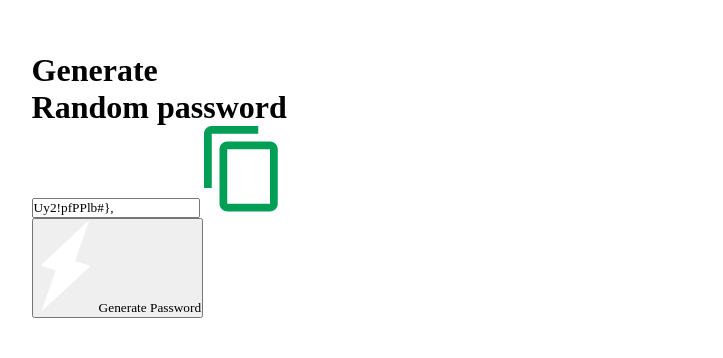
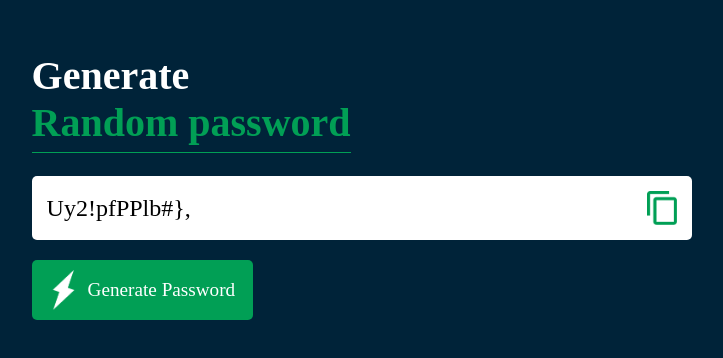
Before and after one commit to Radhakrishnan-R/random-password-generator, a plain HTML site: page index.html in a window 1280 px wide. Shown: the part 122-480 px from the top of the page, without its empty margins (142-865 px from the left). Drawn offline with Linux system fonts and the light colour scheme.

Commit message:
Update style.css

```diff
--- a/style.css
+++ b/style.css
@@ -5,7 +5,7 @@
     box-sizing: border-box;
 }
 
-.body{
+body{
     background: #002339;
     color: #fff;
 }
@@ -16,3 +16,55 @@
     margin: 12%;
     padding: 20px;
 }
+
+h1 {
+    font-size: 2.5rem;
+}
+
+h1 span{
+    color: #019f55;
+    border-bottom: 1px solid #019f55;
+    padding-bottom: 7px;
+    margin-bottom: 20px;
+}
+
+.password-box {
+    background-color: #fff;
+    width: 100%;
+    padding: 15px 15px;
+    display: flex;
+    justify-content: space-between;
+    align-items: center;
+    margin-top: 30px;
+    border-radius: 5px;
+}
+
+.password-box input{
+    border: none;
+    outline: none;
+    font-size: 1.5rem;
+
+}
+
+.password-box img{
+    width: 30px;
+}
+
+button{
+    background-color: #019f55;
+    display: flex;
+    align-items: center;
+    justify-content: center;
+    padding: 10px 18px;
+    border: none;
+    outline: none;
+    margin-top: 20px;
+    border-radius: 5px;
+    font-size: 1.2rem;
+    color: #fff;
+}
+
+button img{
+    width: 28px;
+    margin-right: 10px;
+}
```
